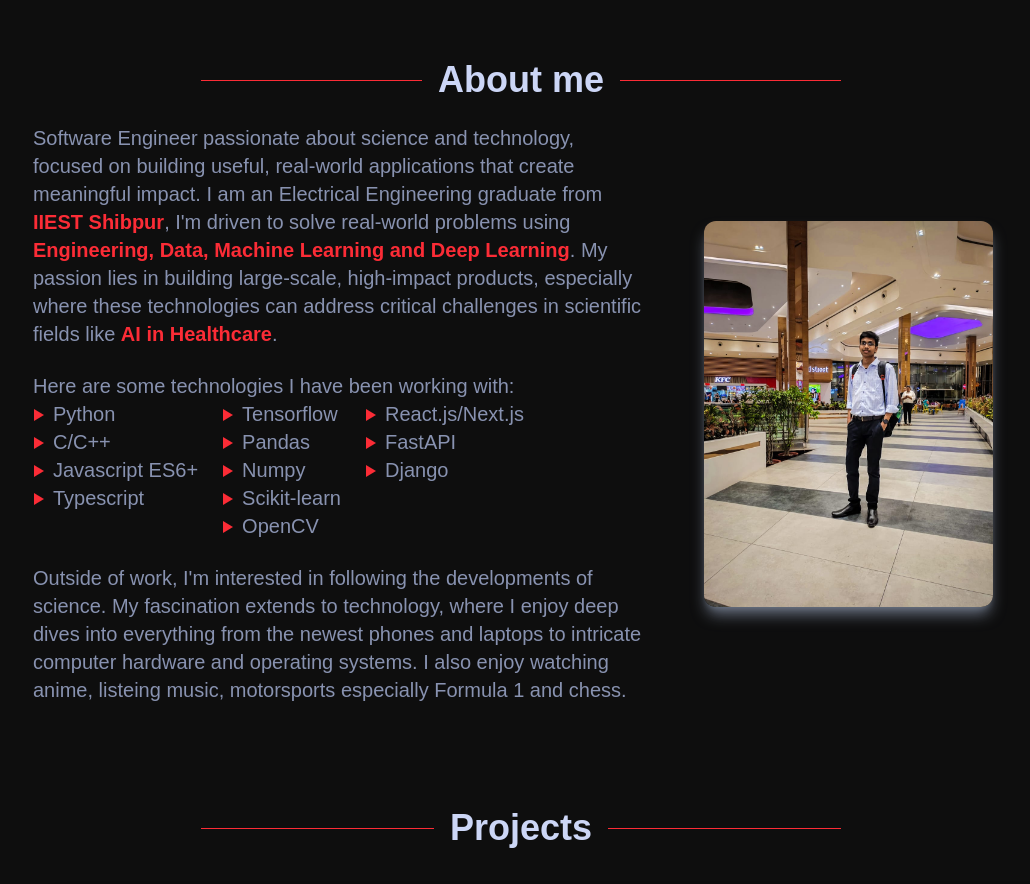
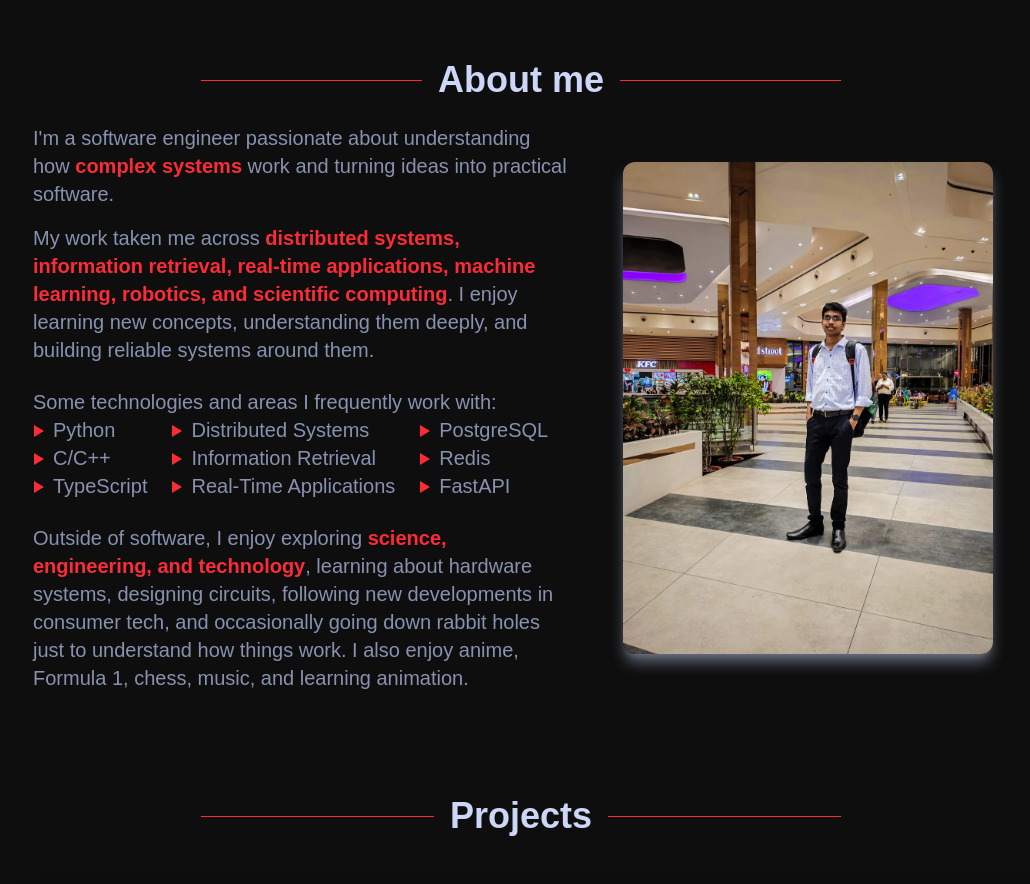
Before and after one commit to prasanthkumarch26/prasanthkumar, a Next.js app: page / in a window 1280 px wide. Shown: the part 920-1804 px from the top of the page, without its empty margins (119-1149 px from the left). Built offline with nearby package versions, Linux system fonts and the light colour scheme; a web font is replaced by a local one.

Commit message:
about me update

```diff
--- a/components/About.tsx
+++ b/components/About.tsx
@@ -14,52 +14,56 @@ const About = () => {
         </div>
         <div className="w-full max-w-screen-lg flex-col p-6 text-xl flex md:flex-row items-center gap-[40px]">
           <div className="items-center">
-            <p className="">
-              Software Engineer passionate about science and technology, focused
-              on building useful, real-world applications that create meaningful
-              impact. I am an Electrical Engineering graduate from{" "}
-              <span className="text-red-500 font-bold">IIEST Shibpur</span>,
-              I&apos;m driven to solve real-world problems using{" "}
+            <p>
+              I&apos;m a software engineer passionate about understanding how{" "}
+              <span className="text-red-500 font-bold">complex systems</span>{" "}
+              work and turning ideas into practical software.
+            </p>
+
+            <p className="mt-4">
+              My work taken me across{" "}
               <span className="text-red-500 font-bold">
-                Engineering, Data, Machine Learning and Deep Learning
+                distributed systems, information retrieval, real-time
+                applications, machine learning, robotics, and scientific
+                computing
               </span>
-              . My passion lies in building large-scale, high-impact products,
-              especially where these technologies can address critical
-              challenges in scientific fields like{" "}
-              <span className="text-red-500 font-bold">AI in Healthcare</span>.
+              . I enjoy learning new concepts, understanding them deeply, and
+              building reliable systems around them.
             </p>
+
             <div className="mt-6">
-              <p>Here are some technologies I have been working with:</p>
+              <p>Some technologies and areas I frequently work with:</p>
+
               <div className="flex flex-wrap gap-6">
                 <ul className="flex flex-col">
                   <li className="li-triangle">Python</li>
                   <li className="li-triangle">C/C++</li>
-                  <li className="li-triangle">Javascript ES6+</li>
-                  <li className="li-triangle">Typescript</li>
+                  <li className="li-triangle">TypeScript</li>
                 </ul>
+
                 <ul className="flex flex-col">
-                  <li className="li-triangle">Tensorflow</li>
-                  <li className="li-triangle">Pandas</li>
-                  <li className="li-triangle">Numpy</li>
-                  <li className="li-triangle">Scikit-learn</li>
-                  <li className="li-triangle">OpenCV</li>
+                  <li className="li-triangle">Distributed Systems</li>
+                  <li className="li-triangle">Information Retrieval</li>
+                  <li className="li-triangle">Real-Time Applications</li>
                 </ul>
+
                 <ul className="flex flex-col">
-                  <li className="li-triangle">React.js/Next.js</li>
+                  <li className="li-triangle">PostgreSQL</li>
+                  <li className="li-triangle">Redis</li>
                   <li className="li-triangle">FastAPI</li>
-                  <li className="li-triangle">Django</li>
                 </ul>
               </div>
             </div>
 
             <p className="mt-6">
-              Outside of work, I&apos;m interested in following the developments
-              of science. My fascination extends to technology, where I enjoy
-              deep dives into everything from the newest phones and laptops to
-              intricate computer hardware and operating systems. I also enjoy
-              watching anime, listeing music, motorsports especially Formula 1
-              and chess.
-              {/* I also watch a lot of Animes, Motor Sports(Formula 1), Chess. */}
+              Outside of software, I enjoy exploring{" "}
+              <span className="text-red-500 font-bold">
+                science, engineering, and technology
+              </span>
+              , learning about hardware systems, designing circuits, following
+              new developments in consumer tech, and occasionally going down
+              rabbit holes just to understand how things work. I also enjoy
+              anime, Formula 1, chess, music, and learning animation.
             </p>
           </div>
           <div className="p-4 hidden md:flex items-center">
```
